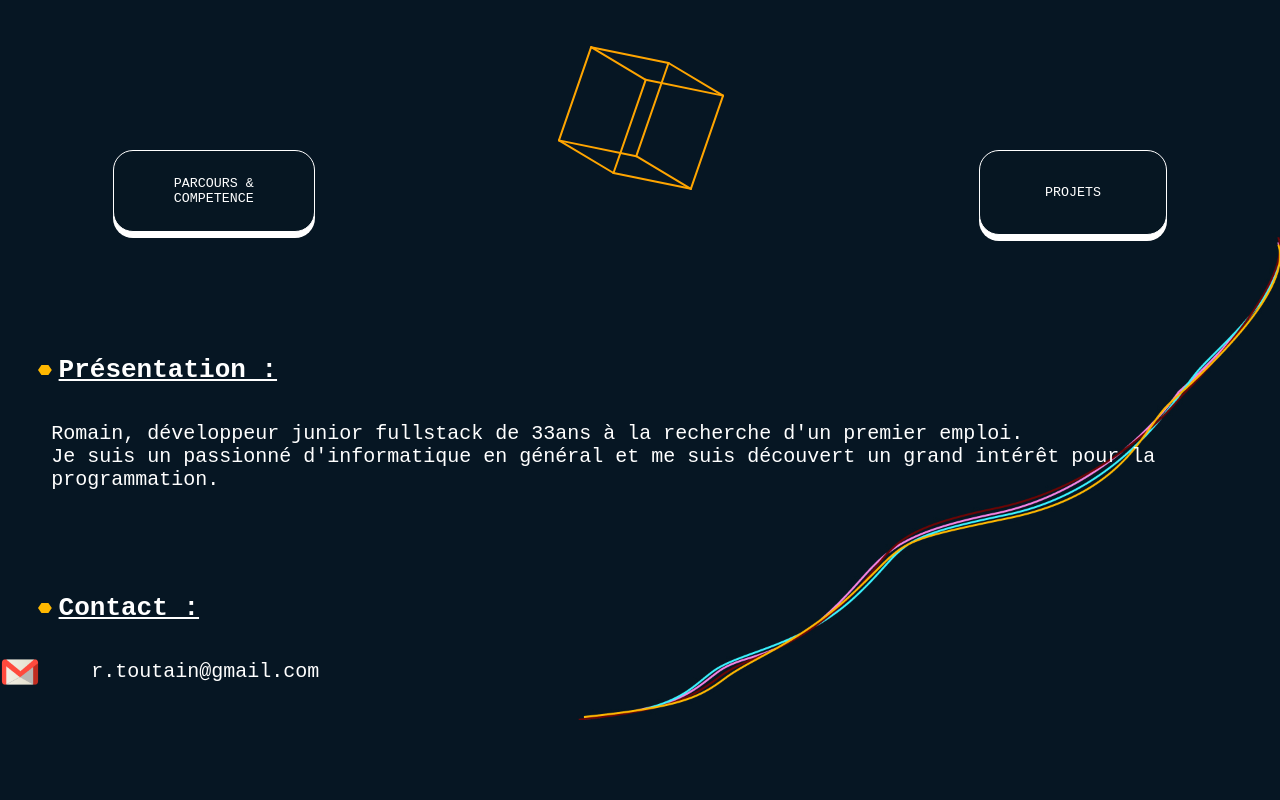
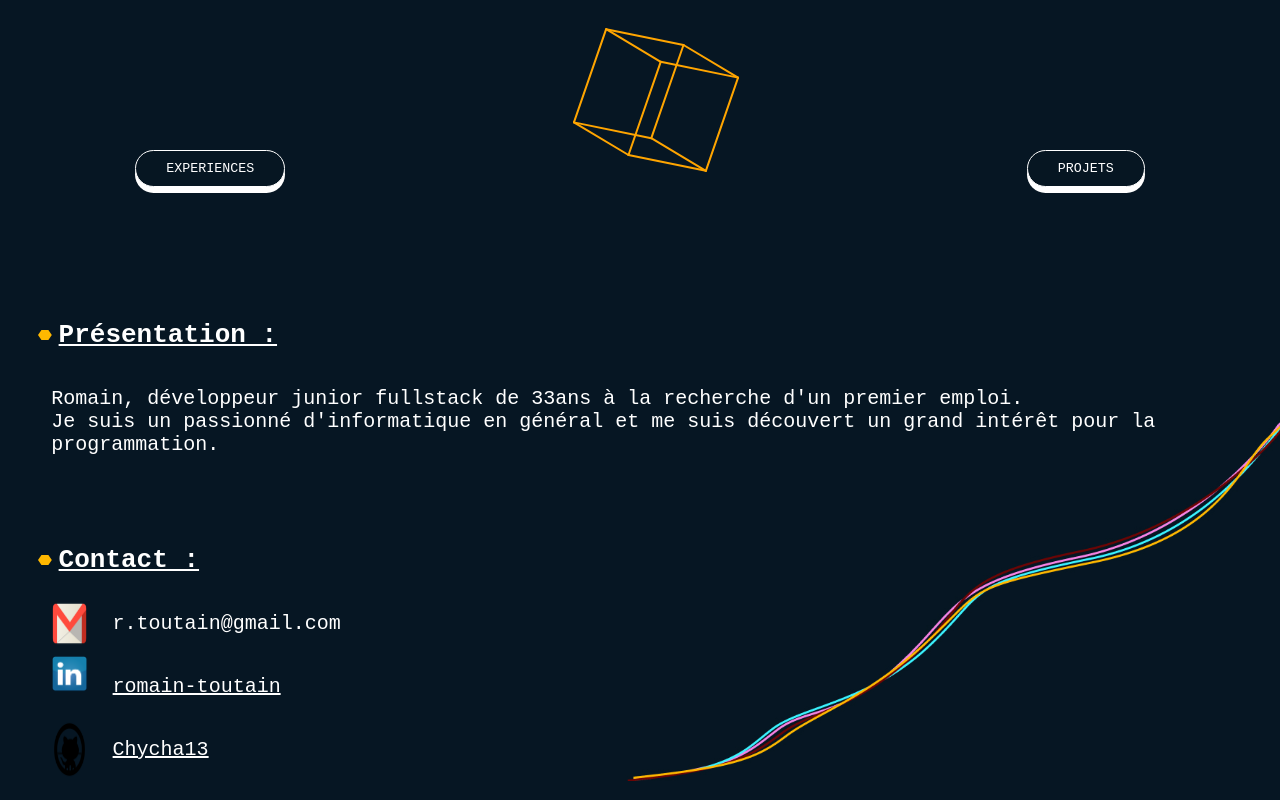
Before and after one commit to Chycha13/portfolio, a plain HTML site: page index.html in a window 1280 px wide. Drawn offline with Linux system fonts and the light colour scheme.

Commit message:
deuxieme

```diff
--- a/index.html
+++ b/index.html
@@ -10,9 +10,9 @@
     <body>
 
             <header class="header">
-                <div class="bouttonPosition"><a href="parcours.html"><button class="bouttonStyle"> PARCOURS & <br>COMPETENCE </button></a></div>
-                <canvas></canvas>
-                <div class="bouttonPosition"><a href="#"><button id="btnProjets"class="bouttonStyle">PROJETS </button></a></div>
+                <div class="bouttonPosition"><a href="parcours.html"><button class="bouttonStyle"> EXPERIENCES </button></a></div>
+                 <canvas></canvas>
+                <div class="bouttonPosition"><a href="projets.html"><button  class="bouttonStyle">PROJETS </button></a></div>
             </header>
 
           <main class="texte">
@@ -30,9 +30,18 @@
                      <h1 id="comp">Contact :</h1>
             </div>
             <div class="contact">
-
-                <img src="./img/logoGmail.png" id="logoGmail"  width="40px" alt="LOGO GMAIL">
-                <p class="paragraph"> r.toutain@gmail.com </p>
+               <div class="lala">
+                   <img src="./img/logoGmail.png"  width="3%" alt="LOGO GMAIL">
+                   <p class="contactlogo"> r.toutain@gmail.com </p>
+                </div>
+                <div class="lala">
+                    <img src="./img/linkedin.png" width="3%" height="3%" alt="LOGO LINKED IN">
+                    <p class="contactlogo">  <a class="textalign" href="http://www.linkedin.com/in/romain-toutain-79046b224">romain-toutain</a> </p>
+                </div>
+                <div class="lala">
+                    <img src="./img/github (2).png" width="3%" alt="LOGO GIT HUB">
+                    <p class="contactlogo"><a class="textalign" href="https://github.com/Chycha13">Chycha13</a></p>
+                </div>
             </div>
 
         <script src="portfolio.js"></script>
--- a/portfolio.css
+++ b/portfolio.css
@@ -2,13 +2,12 @@ body{
     margin:0;
     background-image: url(./img/background.jpg);
     background-size: cover;
-    width:100%;
 }
 /* logo + rotation */
 .header{
     display: flex;
     justify-content: space-around;
-    width:100vw;
+
 }
 .texte{
     width:100%;
@@ -61,21 +60,17 @@ body{
     animation: rotating 5s linear infinite;
 }
 /* Fin logo */
-.tagrossetete {
-    background-color: pink;
-    font-size: xx-large;
-}
+
 /*boutton */
 .bouttonPosition{
     margin-top: 150px;
-    display: flex;
-    justify-self: flex-start;
+
 }
 .bouttonStyle{
     background-color: #061622;
-    padding:25px 60px;
     box-shadow: 0 6px white;
     font-family: monospace;
+    padding: 10px 30px;
     border-radius: 20px;
     color: white;
     outline: none;
@@ -91,10 +86,7 @@ body{
     box-shadow: 0 0 white;
     top: 6px;
 }
-#btnProjets{
-    padding: 34px 65px;
 
-}
 /* Fin boutton */
 
 /* Texte */
@@ -110,7 +102,6 @@ body{
     margin-left: 4%;
     font-size: x-large;
     font-family:monospace;
-
 }
 #comp{
   color: white;
@@ -129,23 +120,47 @@ body{
     padding-top: 2%;
 }
 /*fin LOGO COMP */
+
+/* PARTIE CONTACT */
 .paragraph3{
     display: flex;
-    margin-top: 5%;
-    width: auto;
+    margin-top: 4%;
     align-items: center;
-
-
 }
 .contact{
+    margin-left: 4%;
+    column-gap: 2%;
+    text-decoration: none;
+}
+.contactlogo{
+    color: white;
+    font-size: x-large;
+    font-family:monospace;
+    margin-left: 2%;
+    text-decoration: none;
+}
+.lala{
     display: flex;
-    align-items: center;
+}
+.textalign{
+    color: white;
+}
+/* FIN CONTACT */
 
-}
-/*cube*/
-canvas {
-    display: block;
-    margin:0;
-    align-self: center;
-    margin-right: 1%;
-}
+/* PAGE PROJET */
+.card-container {
+    background: #34495e;
+    border-radius: 20px;
+    display: flex;
+    max-width: 600px;
+    box-shadow: 0px 0px 10px 5px rgba(0,0,0,0.1);
+    border-bottom: 6px solid #2c3e50;
+    border-right: 6px solid #2c3e50;
+  }
+  .placement{
+      display: flex;
+      justify-content:space-evenly;
+      align-items: center;
+      margin:3%;
+
+  }
```
Also changed, not shown: parcours.html (+3 -3 lines), projets.html (added, +38 -0 lines), img/github (2).png (added), img/linkedin.png (added).
